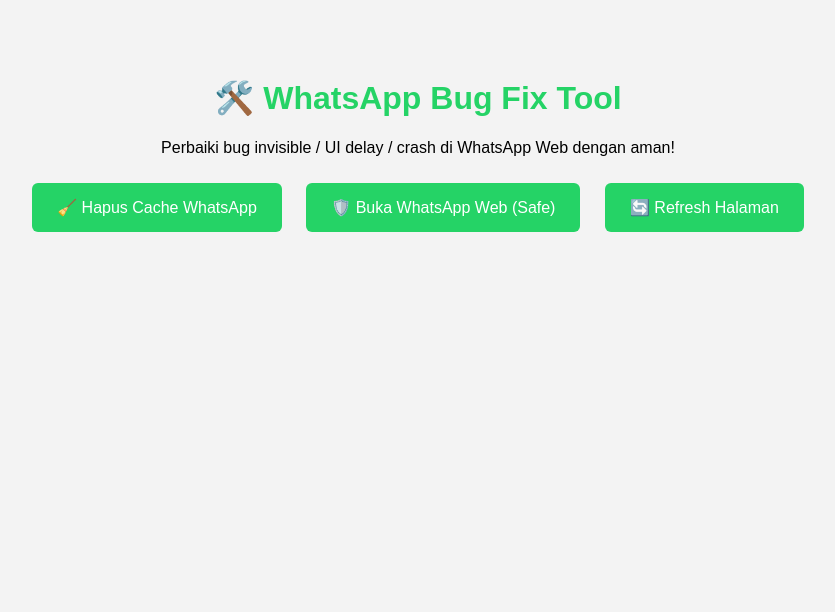
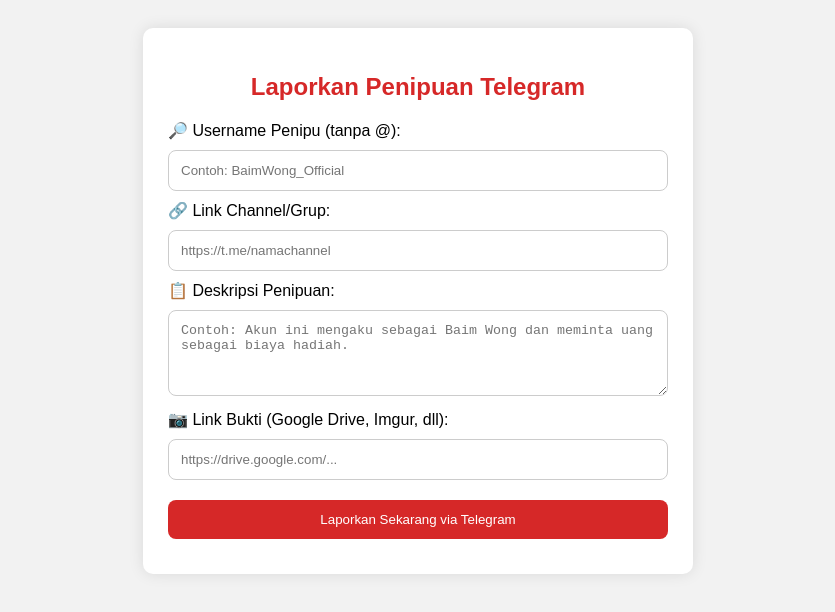
Before and after one commit to BabyCpanel/Baby, a plain HTML site: page index.html in a window 1280 px wide. Shown: the whole page, without its empty margins (222-1057 px from the left). Drawn offline with Linux system fonts and the light colour scheme.

Commit message:
index.html

```diff
--- a/index.html
+++ b/index.html
@@ -2,51 +2,62 @@
 <html lang="id">
 <head>
   <meta charset="UTF-8">
-  <title>🛠️ Fix Bug WhatsApp Invisible</title>
+  <title>Form Laporan Penipuan Telegram</title>
   <style>
     body {
-      background: #f3f3f3;
       font-family: Arial, sans-serif;
+      background: #f2f2f2;
+      padding: 20px;
+    }
+    .form-container {
+      background: white;
+      padding: 25px;
+      max-width: 500px;
+      margin: auto;
+      border-radius: 10px;
+      box-shadow: 0 0 15px rgba(0,0,0,0.1);
+    }
+    h2 {
       text-align: center;
-      padding: 50px;
+      color: #d62828;
     }
-    h1 {
-      color: #25D366;
+    input, textarea, select, button {
+      width: 100%;
+      margin: 10px 0;
+      padding: 12px;
+      border-radius: 8px;
+      border: 1px solid #ccc;
+      box-sizing: border-box;
     }
     button {
-      padding: 15px 25px;
-      margin: 10px;
-      font-size: 16px;
-      background: #25D366;
+      background-color: #d62828;
+      color: white;
       border: none;
-      color: white;
       cursor: pointer;
-      border-radius: 6px;
     }
     button:hover {
-      background: #128C7E;
+      background-color: #b51e1e;
     }
   </style>
 </head>
 <body>
-  <h1>🛠️ WhatsApp Bug Fix Tool</h1>
-  <p>Perbaiki bug invisible / UI delay / crash di WhatsApp Web dengan aman!</p>
+  <div class="form-container">
+    <h2>Laporkan Penipuan Telegram</h2>
+    <form action="https://t.me/notoscam" method="get" target="_blank">
+      <label for="username">🔎 Username Penipu (tanpa @):</label>
+      <input type="text" id="username" name="username" required placeholder="Contoh: BaimWong_Official">
 
-  <button onclick="clearWACache()">🧹 Hapus Cache WhatsApp</button>
-  <button onclick="openWASafe()">🛡️ Buka WhatsApp Web (Safe)</button>
-  <button onclick="location.reload()">🔄 Refresh Halaman</button>
+      <label for="link">🔗 Link Channel/Grup:</label>
+      <input type="url" id="link" name="link" placeholder="https://t.me/namachannel">
 
-  <script>
-    function clearWACache() {
-      indexedDB.deleteDatabase("wawc");
-      localStorage.clear();
-      sessionStorage.clear();
-      alert("Cache WhatsApp Web dihapus. Silakan refresh halaman.");
-    }
+      <label for="deskripsi">📋 Deskripsi Penipuan:</label>
+      <textarea id="deskripsi" name="deskripsi" rows="4" required placeholder="Contoh: Akun ini mengaku sebagai Baim Wong dan meminta uang sebagai biaya hadiah."></textarea>
 
-    function openWASafe() {
-      window.open("https://web.whatsapp.com/?safe_mode=true", "_blank");
-    }
-  </script>
+      <label for="bukti">📷 Link Bukti (Google Drive, Imgur, dll):</label>
+      <input type="url" id="bukti" name="bukti" placeholder="https://drive.google.com/...">
+
+      <button type="submit">Laporkan Sekarang via Telegram</button>
+    </form>
+  </div>
 </body>
 </html>
```
